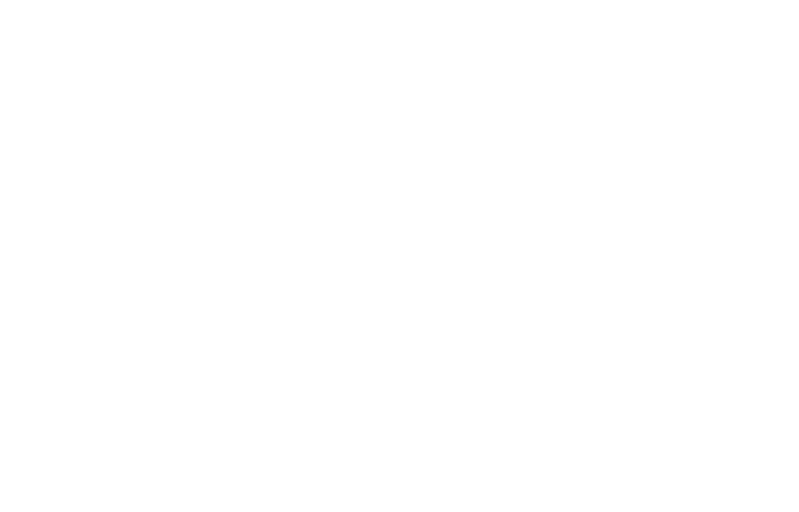
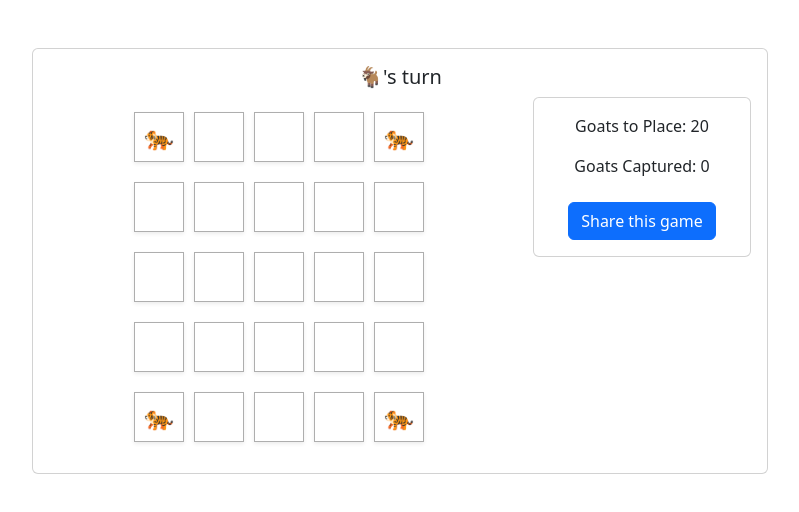
Before and after one commit to martinzellner/tiger-and-goat, a React (Create React App) app: page /#/1 in a window 1280 px wide. Before the commit this address had no page. Shown: the top 512 px of the page, without its empty margins (240-1039 px from the left). Built offline with nearby package versions, Linux system fonts and the light colour scheme; no server answers; the database is empty.

Commit message:
use HashRouter and Bootstrap

```diff
--- a/babel.config.js
+++ /dev/null
@@ -1,4 +0,0 @@
-// babel.config.js
-module.exports = {
-    presets: ['@babel/preset-env', '@babel/preset-react']
-  };
--- a/src/App.js
+++ b/src/App.js
@@ -1,8 +1,9 @@
-// src/App.js
 import React, { useEffect } from 'react';
-import { BrowserRouter as Router, Routes, Route, useNavigate } from 'react-router-dom';
+import { HashRouter as Router, Routes, Route, useNavigate } from 'react-router-dom';
 import GameBoard from './components/GameBoard';
+import ExplanationPage from './components/ExplanationPage';
 import './App.css';
+import 'bootstrap/dist/css/bootstrap.min.css';
 
 const generateGameId = () => {
   return Math.random().toString(36).substring(2, 15);
@@ -13,7 +14,7 @@ const RedirectToNewGame = () => {
   useEffect(() => {
     const newGameId = generateGameId();
 
-    navigate(`./${newGameId}`);
+    navigate(`/${newGameId}`);
   }, [navigate]);
   return null;
 };
@@ -23,8 +24,9 @@ const App = () => {
     <Router>
       <div className="App">
         <Routes>
-          <Route path="/tiger-and-goat/:gameId" element={<GameBoard />} />
-          <Route path="/tiger-and-goat/" element={<RedirectToNewGame />} />
+          <Route path="/:gameId" element={<GameBoard />} />
+          <Route path="/new" element={<RedirectToNewGame />} />
+          <Route path="/" element={<ExplanationPage />} />
         </Routes>
       </div>
     </Router>
--- /dev/null
+++ b/src/components/ExplanationPage.js
@@ -0,0 +1,41 @@
+import React from 'react';
+import { useNavigate } from 'react-router-dom';
+import { Button, Container, Row, Col, Card } from 'react-bootstrap';
+
+const ExplanationPage = () => {
+  const navigate = useNavigate();
+
+  const startNewGame = () => {
+    navigate('/new');
+  };
+
+  return (
+    <Container className="mt-5">
+      <Row className="justify-content-center">
+        <Col md={8}>
+          <Card>
+            <Card.Body>
+              <Card.Title as="h1" className="text-center">Tiger and Goat (Bagh Chal)</Card.Title>
+              <Card.Text>
+                Bagh Chal, which means "Moving Tigers," is a strategic board game originating from Nepal. It is a game of hunting played between two players on a grid of 5×5 points. One player controls four tigers, and the other player controls up to 20 goats. The goal of the tigers is to capture five goats, while the goats aim to trap all four tigers so they cannot move.
+              </Card.Text>
+              <Card.Subtitle as="h2" className="mt-4">How to Play:</Card.Subtitle>
+              <ul>
+                <li>The game starts with four tigers placed on four corners of the board.</li>
+                <li>Goats are placed one by one, trying to block the tigers' moves.</li>
+                <li>Tigers can move to adjacent points along the lines or capture goats by jumping over them.</li>
+                <li>Goats can only move to adjacent points along the lines once all 20 goats are placed.</li>
+                <li>The game continues until tigers capture five goats or goats trap all tigers.</li>
+              </ul>
+              <div className="text-center mt-4">
+                <Button variant="primary" onClick={startNewGame}>Start New Game</Button>
+              </div>
+            </Card.Body>
+          </Card>
+        </Col>
+      </Row>
+    </Container>
+  );
+};
+
+export default ExplanationPage;
--- a/src/components/GameBoard.js
+++ b/src/components/GameBoard.js
@@ -1,36 +1,35 @@
-// src/components/GameBoard.js
 import React from 'react';
 import { useParams } from 'react-router-dom';
-
+import { Container, Row, Col, Card, Button, Spinner } from 'react-bootstrap';
 import './GameBoard.css';
 import GameCell from './GameCell';
 import { useGameState } from '../hooks/useGameState';
-import ClipLoader from 'react-spinners/ClipLoader';
 
 const GameBoard = () => {
-
   const { gameId } = useParams();
   const { gameState, placeGoat, movePiece, loading } = useGameState(gameId);
 
   const shareLink = window.location.href;
 
-
-
   return (
-    <div className={`game-container ${loading ? 'loading' : ''}`}>
-      {loading && <div className="loading-overlay">
-        <ClipLoader color={"#ffffff"} loading={loading} size={150} />
-      </div>}
+    <Container className={`game-container ${loading ? 'loading' : ''} mt-5`}>
+      {loading && (
+        <div className="loading-overlay d-flex justify-content-center align-items-center">
+          <Spinner animation="border" variant="primary" size="lg" />
+        </div>
+      )}
+      <Row className="justify-content-center">
+        <Col md={8}>
+          <Card>
+            <Card.Body>
+              <Card.Title className="text-center">
+                {gameState.turn === 'tiger' ? '🐅' : '🐐'}'s turn
+              </Card.Title>
+              <Row>
+                <Col md={8}>
                   <div className="game-board">
-      <div className="row">
-        <div className="col-sm">
-          {gameState.turn === 'tiger' ? '🐅' : '🐐'}'s turn
-        </div>
-      </div>
-      <div className='row'>
-      <div className="col-md-3 game-row">
                     {gameState.board.map((row, rowIndex) => (
-          <div className="game-cell-row" key={rowIndex}>
+                      <div className="game-cell-row d-flex" key={rowIndex}>
                         {row.map((cell, colIndex) => (
                           <GameCell
                             key={colIndex}
@@ -45,15 +44,30 @@ const GameBoard = () => {
                       </div>
                     ))}
                   </div>
-      <div className="col-md-4 offset-md-4 game-info">
-        <p>Goats to Place: {gameState.goatsToPlace}</p>
-        <p>Goats Captured: {gameState.goatsCaptured}</p>
-        <p><a href={shareLink} target="_blank" rel="noopener noreferrer">Share this game</a></p>
-
-      </div>
-    </div>
-    </div>
-    </div>
+                </Col>
+                <Col md={4} className="game-info">
+                  <Card>
+                    <Card.Body>
+                      <Card.Text>Goats to Place: {gameState.goatsToPlace}</Card.Text>
+                      <Card.Text>Goats Captured: {gameState.goatsCaptured}</Card.Text>
+                      <Button
+                        variant="primary"
+                        href={shareLink}
+                        target="_blank"
+                        rel="noopener noreferrer"
+                        className="mt-2"
+                      >
+                        Share this game
+                      </Button>
+                    </Card.Body>
+                  </Card>
+                </Col>
+              </Row>
+            </Card.Body>
+          </Card>
+        </Col>
+      </Row>
+    </Container>
   );
 };
 
--- a/src/components/GameCell.css
+++ b/src/components/GameCell.css
@@ -14,3 +14,20 @@
   .hover {
     background-color: lightblue;
   }
+  .game-container.loading {
+    position: relative;
+  }
+
+  .loading-overlay {
+    position: absolute;
+    top: 0;
+    left: 0;
+    right: 0;
+    bottom: 0;
+    background: rgba(255, 255, 255, 0.8);
+    z-index: 10;
+  }
+
+  .game-cell-row {
+    margin-bottom: 10px;
+  }
```
Also changed, not shown: package.json (+3 -16 lines), public/404.html (deleted, +0 -43 lines), 1 other file (tests, documents, lock files or other folders). Lines whose indentation alone changed are shown as unchanged.
